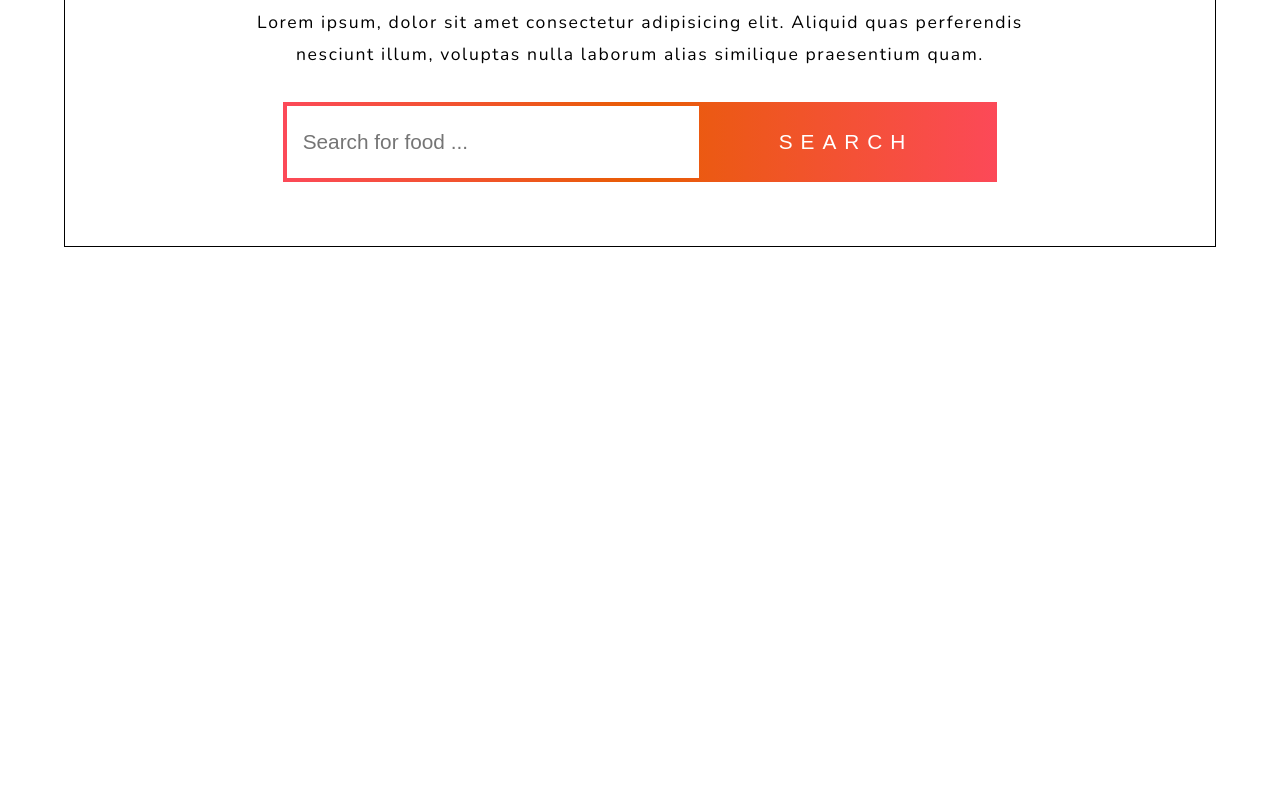
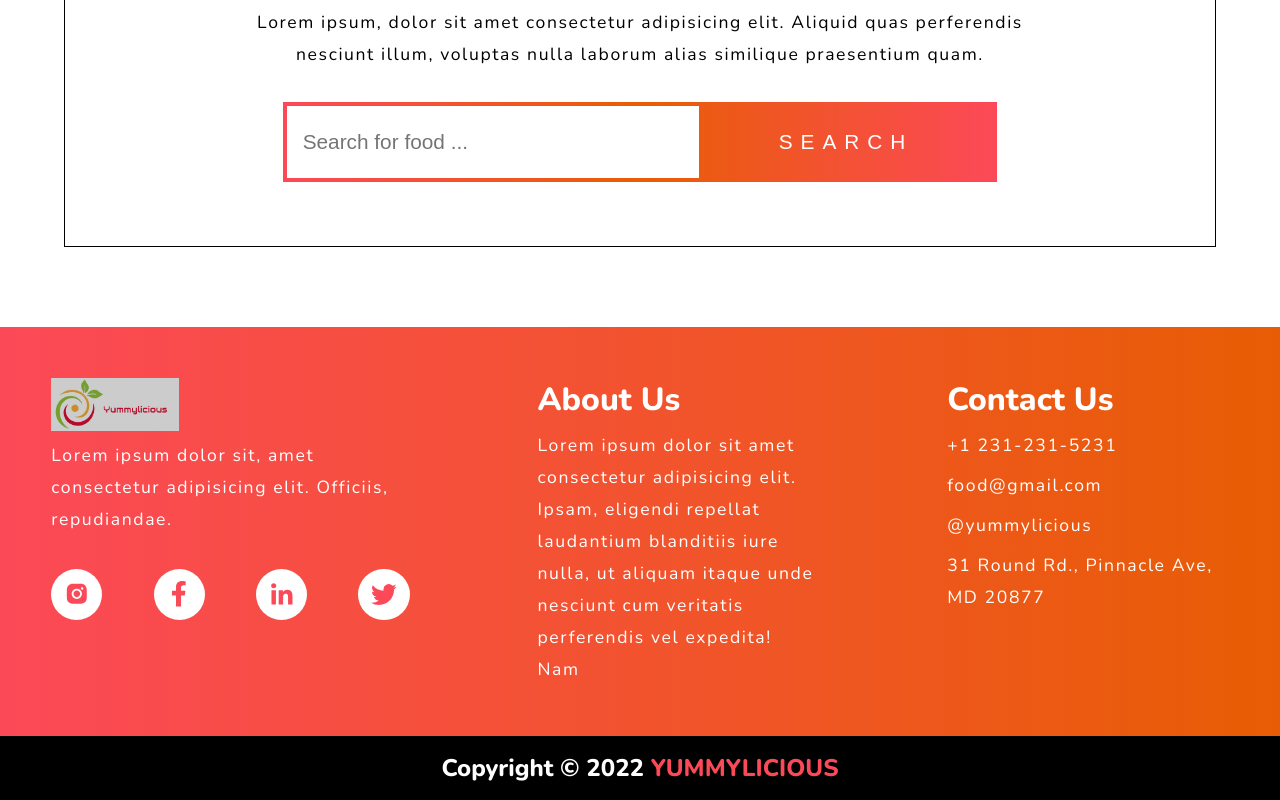
Before and after one commit to nishchala/react-restaurant-app, a React (Create React App) app: page / in a window 1280 px wide. Shown: the part 3266-4066 px from the top of the page. Before the commit the page ends 3593 px from the top, so only its background shows below. Built offline with nearby package versions, Linux system fonts and the light colour scheme.

Commit message:
Footer component Done

```diff
--- a/src/components/Footer.jsx
+++ b/src/components/Footer.jsx
@@ -1,7 +1,132 @@
-import React from 'react'
+import React from "react";
+import styled from "styled-components";
+import logo from "../assets/logo.png";
+import { AiFillInstagram } from "react-icons/ai";
+import { BsTwitter } from "react-icons/bs";
+import { FaFacebookF } from "react-icons/fa";
+import { GrLinkedinOption } from "react-icons/gr";
 
 export default function Footer() {
   return (
-    <div></div>
-  )
+    <div className="footer">
+      <Section>
+        <div className="brand container">
+          <img src={logo} alt="" />
+          <p>
+            Lorem ipsum dolor sit, amet consectetur adipisicing elit. Officiis,
+            repudiandae.
+          </p>
+          <ul>
+            <li>
+              <AiFillInstagram />
+            </li>
+            <li>
+              <FaFacebookF />
+            </li>
+            <li>
+              <GrLinkedinOption />
+            </li>
+            <li>
+              <BsTwitter />
+            </li>
+          </ul>
+        </div>
+        <div className="about container">
+          <div className="title">
+            <h3>About Us</h3>
+          </div>
+          <p>
+            Lorem ipsum dolor sit amet consectetur adipisicing elit. Ipsam,
+            eligendi repellat laudantium blanditiis iure nulla, ut aliquam
+            itaque unde nesciunt cum veritatis perferendis vel expedita! Nam
+          </p>
+        </div>
+        <div className="contact container">
+          <div className="title">
+            <h3>Contact Us</h3>
+          </div>
+          <p>+1 231-231-5231</p>
+          <p>food@gmail.com</p>
+          <p>@yummylicious</p>
+          <p>31 Round Rd., Pinnacle Ave, MD 20877</p>
+        </div>
+      </Section>
+      <LowerFooter className="lower__footer">
+        <h2>
+          Copyright &copy; 2022 <span>YummyLicious</span>
+        </h2>
+      </LowerFooter>
+    </div>
+  );
 }
+
+const Section = styled.footer`
+  margin: 0;
+  background: linear-gradient(to right, #fc4958, #e85d04);
+  color: white;
+  display: grid;
+  grid-template-columns: repeat(3, 1fr);
+  gap: 10vw;
+  padding: 4vw;
+  p {
+    font-size: 1.1rem;
+    line-height: 2rem;
+    letter-spacing: 0.1rem;
+  }
+  ul {
+    display: flex;
+    list-style-type: none;
+    gap: 4vw;
+    margin-top: 2vw;
+    li {
+      padding: 0.8rem;
+      border-radius: 2rem;
+      background-color: white;
+      transition: 0.3s ease-in-out;
+      cursor: pointer;
+      &:hover {
+        background-color: black;
+        svg {
+          transform: scale(1.2);
+        }
+      }
+      svg {
+        display: flex;
+        justify-content: center;
+        align-items: center;
+        color: #fc4958;
+        font-size: 1.6rem;
+        transition: 0.3s ease-in-out;
+        &:hover {
+        }
+      }
+    }
+  }
+  img {
+    filter: brightness(80%);
+    width: 10vw;
+  }
+  .container {
+    display: flex;
+    flex-direction: column;
+    gap: 0.5rem;
+    h3 {
+      font-size: 2rem;
+    }
+  }
+`;
+
+const LowerFooter = styled.div`
+  margin: 0;
+  text-align: center;
+  background-color: black;
+  color: white;
+  padding: 1rem;
+  h2 {
+    span {
+      color: #fc4958;
+      text-transform: uppercase;
+    }
+  }
+
+`;
```
